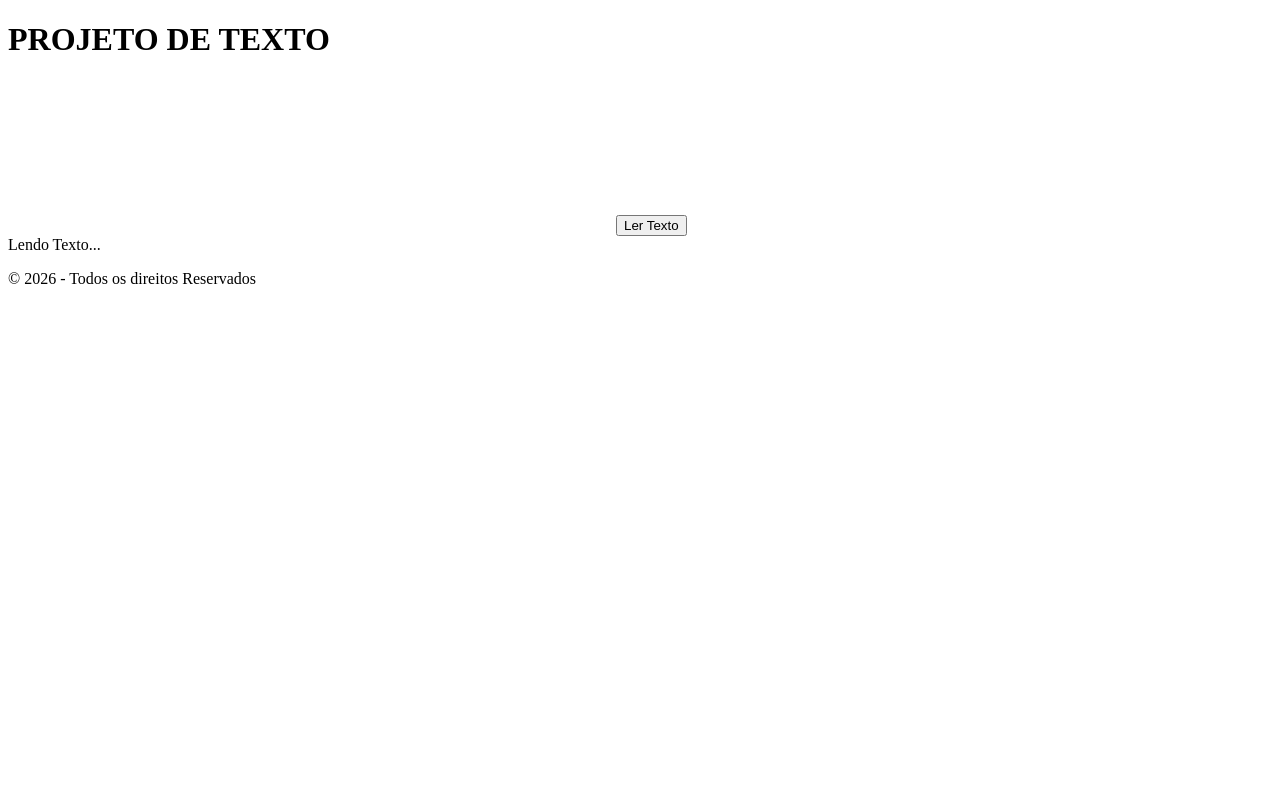
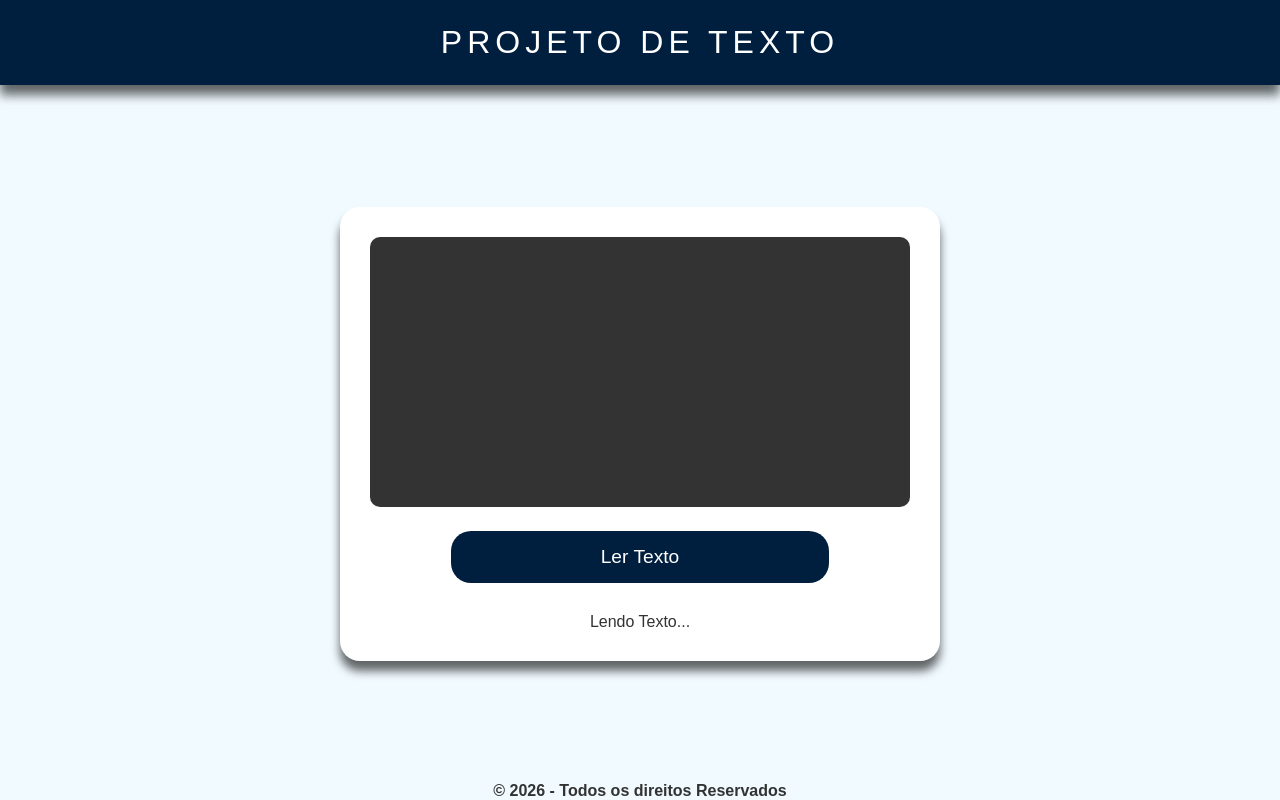
Before and after one commit to yannickdavila07/Projeto-API, a plain HTML site: page index.html in a window 1280 px wide. Drawn offline with Linux system fonts and the light colour scheme.

Commit message:
style: palheta de cores e estilos

```diff
--- a/src/css/estilo.css
+++ b/src/css/estilo.css
@@ -0,0 +1,94 @@
+:root{
+    --color1:#fff;
+    --color2:#333;
+    --bgColor1: #f0faff;
+    --bgColor2:#001f3f;
+    --fontFamily: "Cascadian Code", sans-serif;
+}
+
+*{
+    margin:0;
+    padding:0;
+    box-sizing:border-box;
+}
+body{
+    background:var(--bgColor1);
+    font-family:var(--fontFamily);
+    display:flex;
+    flex-direction:column;
+    min-height:100vh;
+    color:var(--color2);
+}
+
+header{
+    background:var(--bgColor2);
+    color:var(--color1);
+    padding:1.5rem;
+    text-align:center;
+    box-shadow:0 10px 10px rgba(0,0,0,0.6);
+}
+header h1{
+    font-weight:400;
+    letter-spacing: 5px;
+}
+main{
+    flex:1;
+    display:flex;
+    justify-content:center;
+    align-items:center;
+    padding:20px;
+}
+
+.container{
+    background:var(--color1);
+    width:100%;/*largura maxima*/
+    max-width:600px;/*largura maxima utilizada*/
+    padding:30px;
+    border-radius:20px;
+    box-shadow:0 10px 10px rgba(0,0,0,0.6);
+    text-align:center;
+}
+#canvas{
+    display:none;/*esconder tela*/
+}
+#video{
+    width:100%;
+    height:auto;
+    border-radius:10px;
+    background:var(--color2);
+    color:var(--color1);
+    margin-bottom:20px;
+    /*espelha  a camera para parecer um espelho*/
+    transform:scaleX(-1);
+}
+#btn-texto{
+    background:var(--bgColor2);
+    color:var(--color1);
+    border:none;
+    padding:15px 30px;
+    font-size: 1.2rem;
+    border-radius:20px;
+    width:70%;
+    margin-bottom:30px;
+}
+#btn-texto:hover{
+    transform:translateY(-5px);
+    color:var(--color2);
+    background:var(--bgColor1);
+    font-weight:900;
+}
+#saida{
+    background:var(--bgColor1);
+    padding:20px;
+    border-radius:10px;
+    border-left: 5px solid blue; /*cor da linha a esquerda*/
+    min-height:100px;
+    text-align:left;
+    word-wrap:break-word;/*espaçamento entre Palavras*/
+    color:var(--color2);
+}
+footer p{
+    display:flex;
+    justify-content:center;
+    font-weight:700;
+}
```
Also changed, not shown: index.html (+0 -1 lines).
